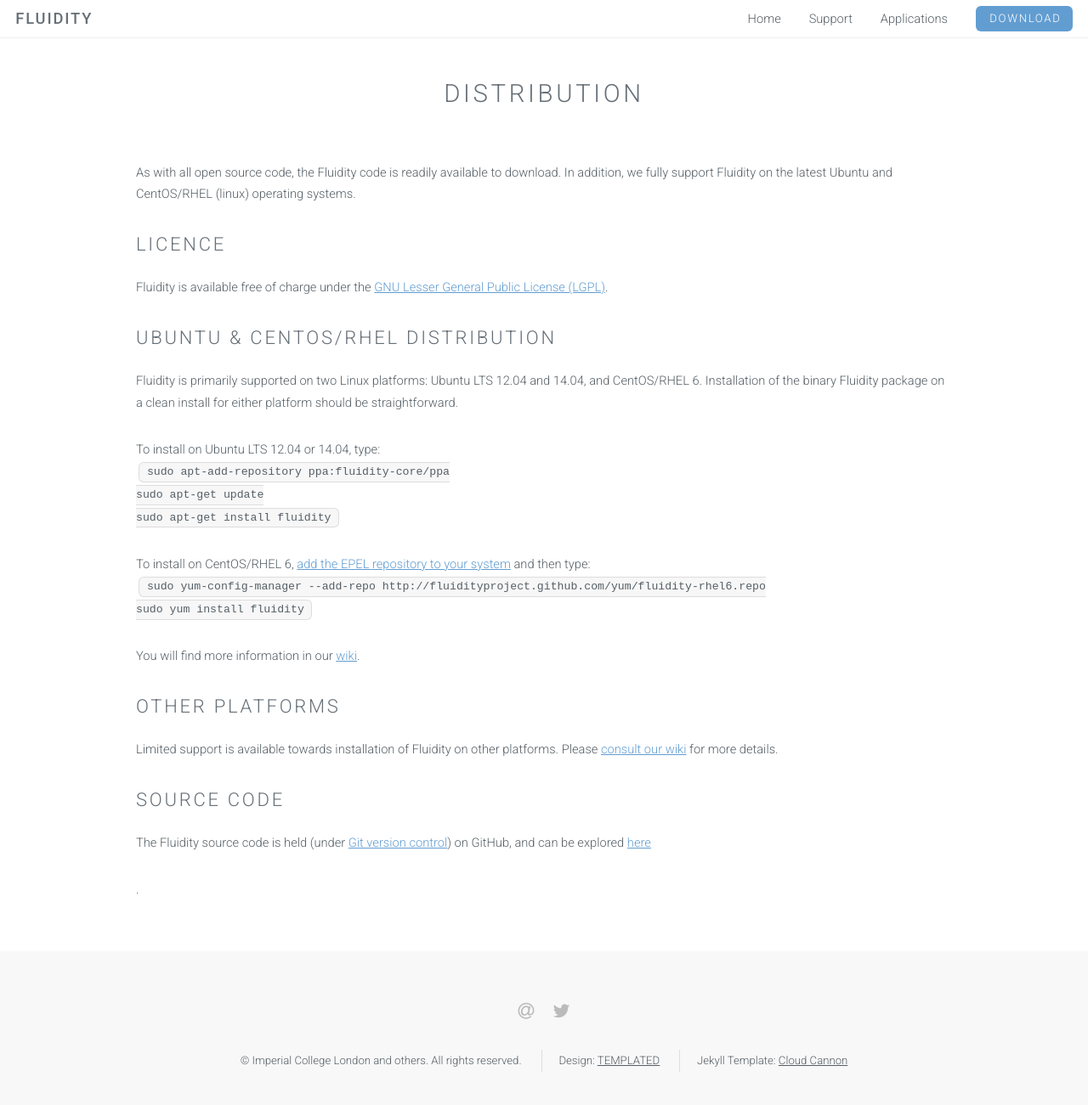
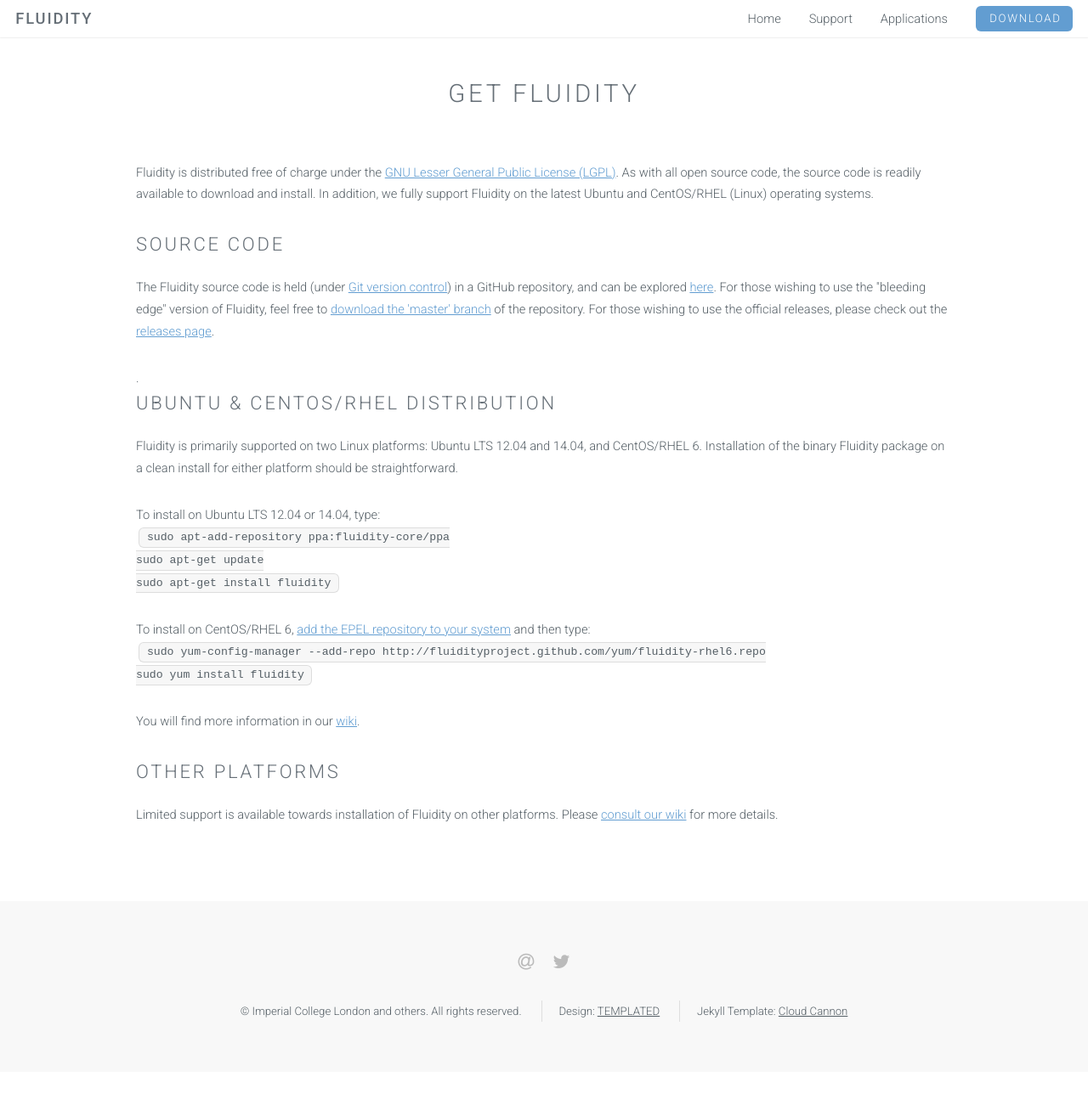
Before and after one commit to FluidityProject/fluidityproject.github.com, a Jekyll site: the page built from get-fluidity.html, in a window 1280 px wide and 1321 px high. Shown: the top 1301 px of the window at 85% size. Built offline with Jekyll 4.4.1, drawn with Linux system fonts in a browser that asks for light colours.

Commit message:
Change "Distribution" to "Get Fluidity".

```diff
--- a/_includes/header.html
+++ b/_includes/header.html
@@ -11,7 +11,7 @@
                     <li><a class="page-link" href="{{ page.url | prepend: site.baseurl }}">{{ page.title }}</a></li>
                   {% endif %}
             {% endfor %}
-            <li><a href="https://github.com/FluidityProject/fluidity/releases" class="button special">Download</a></li>
+            <li><a href="get-fluidity.html" class="button special">Download</a></li>
         </ul>
     </nav>
 </header>
--- a/_layouts/landing-page.html
+++ b/_layouts/landing-page.html
@@ -13,7 +13,7 @@
                 <h2>Fluidity</h2>
                 <p>An open-source computational fluid dynamics code<br>with adaptive mesh capabilities</p>
                 <ul class="actions">
-                    <li><a href="https://github.com/FluidityProject/fluidity/releases" class="button big special">Download</a></li>
+                    <li><a href="get-fluidity.html" class="button big special">Download</a></li>
                     <li><a href="#main" class="button big alt">Learn More</a></li>
                 </ul>
             </div>
--- a/distribution.html
+++ b/get-fluidity.html
@@ -2,21 +2,22 @@
 layout: default
 ---
 
-<!-- Distribution -->
-<section id="distribution" class="wrapper style1">
+<!-- Get Fluidity -->
+<section id="get-fluidity" class="wrapper style1">
     <header class="major">
-        <h2>Distribution</h2>
+        <h2>Get Fluidity</h2>
     </header>
 
     <!-- Overview -->
     <div class="container">
-        <p>As with all open source code, the Fluidity code is readily available to download. In addition, we fully support Fluidity on the latest Ubuntu and CentOS/RHEL (linux) operating systems.
+        <p>Fluidity is distributed free of charge under the <a href="http://www.gnu.org/licenses/lgpl-3.0.en.html">GNU Lesser General Public License (LGPL)</a>. As with all open source code, the source code is readily available to download and install. In addition, we fully support Fluidity on the latest Ubuntu and CentOS/RHEL (Linux) operating systems.
     </div>
 
-    <!-- Licence -->
+
+    <!-- Source Code -->
     <div class="container">
-        <h2>Licence</h2>
-        <p>Fluidity is available free of charge under the <a href="http://www.gnu.org/licenses/lgpl-3.0.en.html">GNU Lesser General Public License (LGPL)</a>.</p>
+        <h2>Source Code</h2>
+        <p>The Fluidity source code is held (under <a href="https://git-scm.com">Git version control</a>) in a GitHub repository, and can be explored <a href="https://github.com/FluidityProject/fluidity">here</a>. For those wishing to use the "bleeding edge" version of Fluidity, feel free to <a href="https://github.com/FluidityProject/fluidity/archive/master.zip">download the 'master' branch</a> of the repository. For those wishing to use the official releases, please check out the <a href="https://github.com/FluidityProject/fluidity/releases">releases page</a>.</p>.
     </div>
 
     <!-- Ubuntu & CentOS/RHEL Distribution -->
@@ -39,11 +40,4 @@ layout: default
         <p>Limited support is available towards installation of Fluidity on other platforms. Please <a href="https://github.com/FluidityProject/fluidity/wiki/Obtaining-and-compiling-Fluidity">consult our wiki</a> for more details.</p>
     </div>
 
-    <!-- Source Code -->
-    <div class="container">
-        <h2>Source Code</h2>
-        <p>The Fluidity source code is held (under <a href="https://git-scm.com">Git version control</a>) on GitHub, and can be explored <a href="https://github.com/FluidityProject/fluidity">here</a></p>.
-    </div>
-
-
 </section>
--- a/index.html
+++ b/index.html
@@ -54,8 +54,8 @@ layout: landing-page
 
         <section>
            <h2>Obtaining Fluidity</h2>
-           <p>Fluidity is available free of charge under the <a href="http://www.gnu.org/licenses/lgpl-3.0.en.html">GNU Lesser General Public License (LGPL)</a>. The source code and manual are available (and maintained) via a <a href="https://github.com/FluidityProject/fluidity">GitHub repository</a>. We also maintain installation packages for Ubuntu and RHEL/CentOS.</p>
-           <p><a href="http://fluidityproject.github.io/Distribution/index.html">Read more about the Fluidity distribution.</a></p>
+           <p>Fluidity is available free of charge under the <a href="http://www.gnu.org/licenses/lgpl-3.0.en.html">GNU Lesser General Public License (LGPL)</a>. The source code and manual are available (and maintained) via a <a href="https://github.com/FluidityProject/fluidity">GitHub repository</a>. We also maintain installation packages for Ubuntu and RHEL/CentOS. Visit the <a href="get-fluidity.html">download and installation page</a> for more details.</p>
+           <p></p>
         </section>
 
         <section>
```
